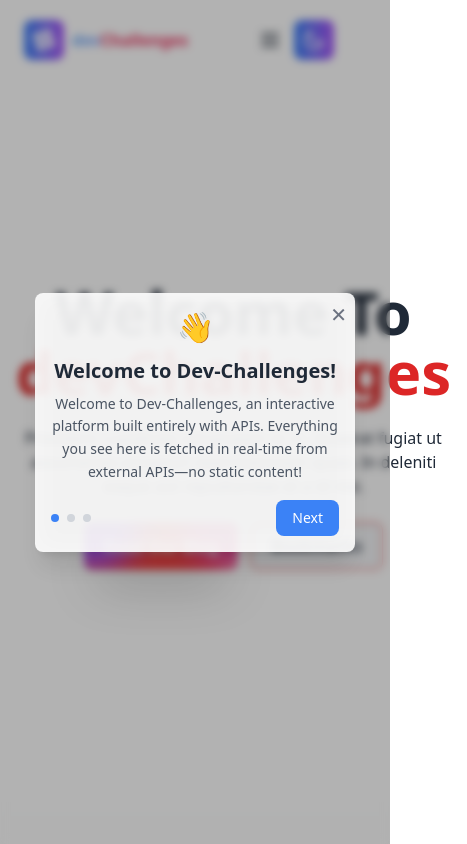
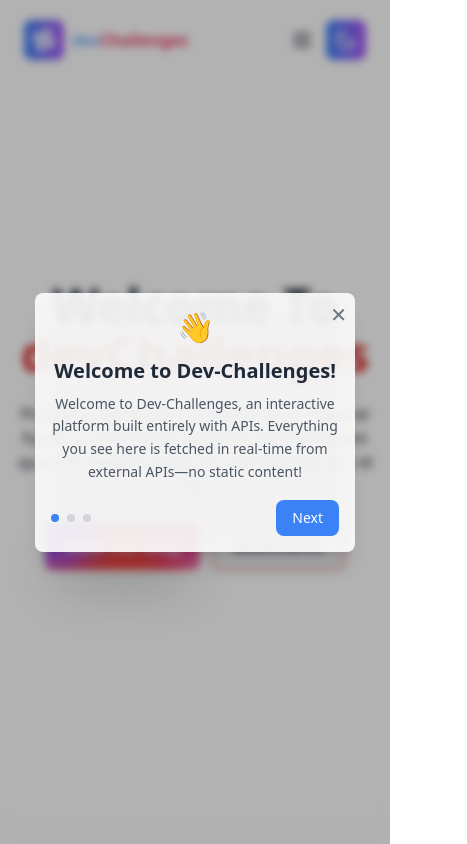
Before and after one commit to mohammadmunnamia0/devChallenges, a React (Vite) app: page / in a window 390 px wide. Shown: the top 844 px of the page, 467 px wide, since content can reach past the window. Built offline with nearby package versions, Linux system fonts and the light colour scheme; no server answers.

Commit message:
`Refactor CSS classes in Nav and Home components`

```diff
--- a/src/components/Nav.jsx
+++ b/src/components/Nav.jsx
@@ -140,7 +140,7 @@
           </div>
 
           {/* Theme Toggle */}
-          <div className="flex-none mr-8 lg:mr-0 lg:ml-6">
+          <div className="flex-none lg:mr-0 lg:ml-6">
             <label className="swap swap-rotate group">
               <input
                 onChange={handleTheme}
--- a/src/pages/Home.jsx
+++ b/src/pages/Home.jsx
@@ -107,7 +107,7 @@
       <div className="hero min-h-[calc(100vh-120px)]">
         <div className="hero-content text-center">
           <div className="max-w-md">
-            <h1 className="font-extrabold text-6xl">
+            <h1 className="font-extrabold text-5xl lg:text-6xl">
               Welcome To <span className="text-red-600">devChallenges</span>
             </h1>
             <p className="py-6">
```
